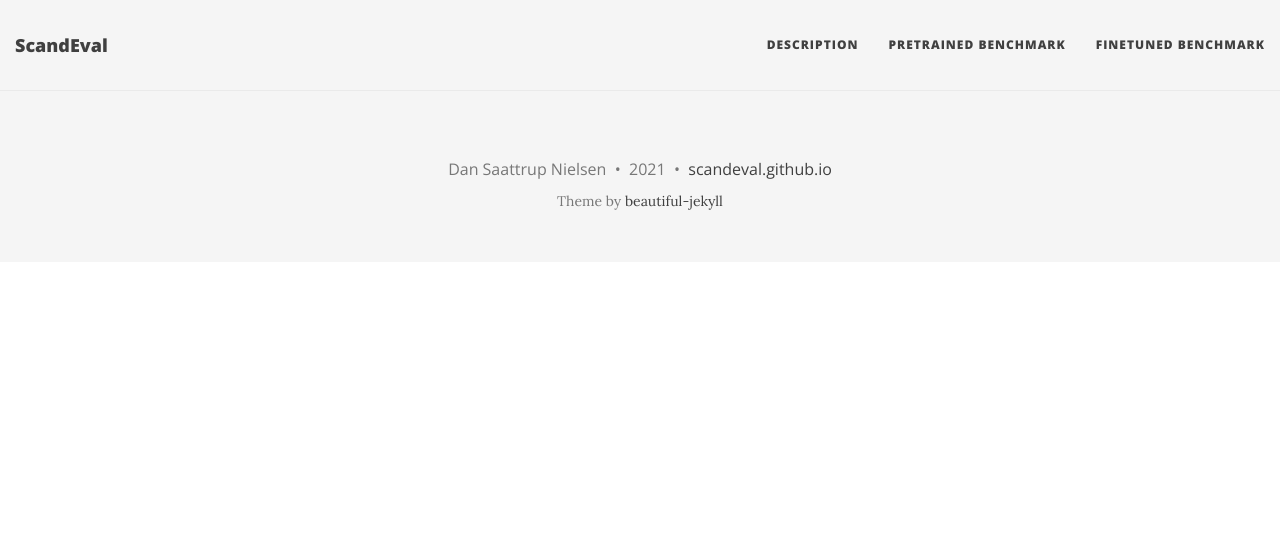
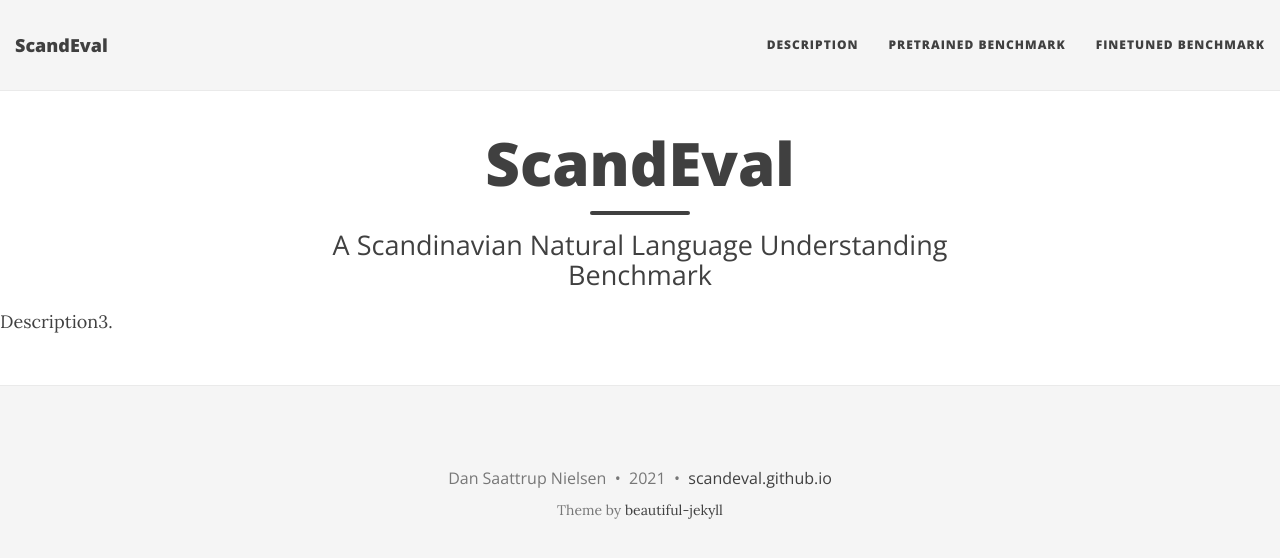
Before and after one commit to ScandEval/scandeval.github.io, a Jekyll site: the page built from index.html, in a window 1280 px wide. Shown: the top 558 px of the page. Built offline with Jekyll 4.4.1, drawn with Linux system fonts in a browser that asks for light colours; nearby versions of some CDN libraries; a script that is not in the unit is left out; the list of posts is cut into pages by our own code.

Commit message:
fix: Revert back to page

```diff
--- a/index.html
+++ b/index.html
@@ -1,9 +1,10 @@
 ---
-layout: base
+layout: page
+mathjax: true
 title: ScandEval
 subtitle: A Scandinavian Natural Language Understanding Benchmark
 use-site-title: true
 meta-description: ScandEval Benchmark of language models on Scandinavian language tasks
 ---
 
-Description2
+Description3.
```
